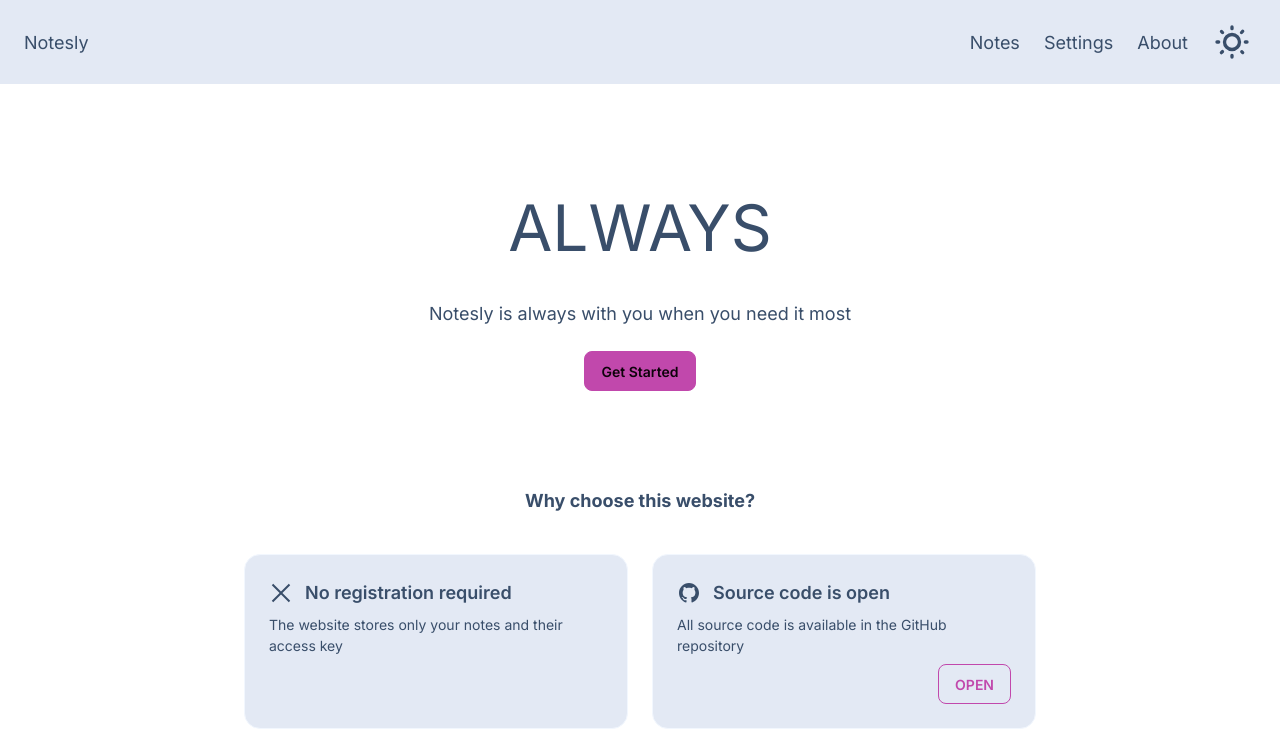
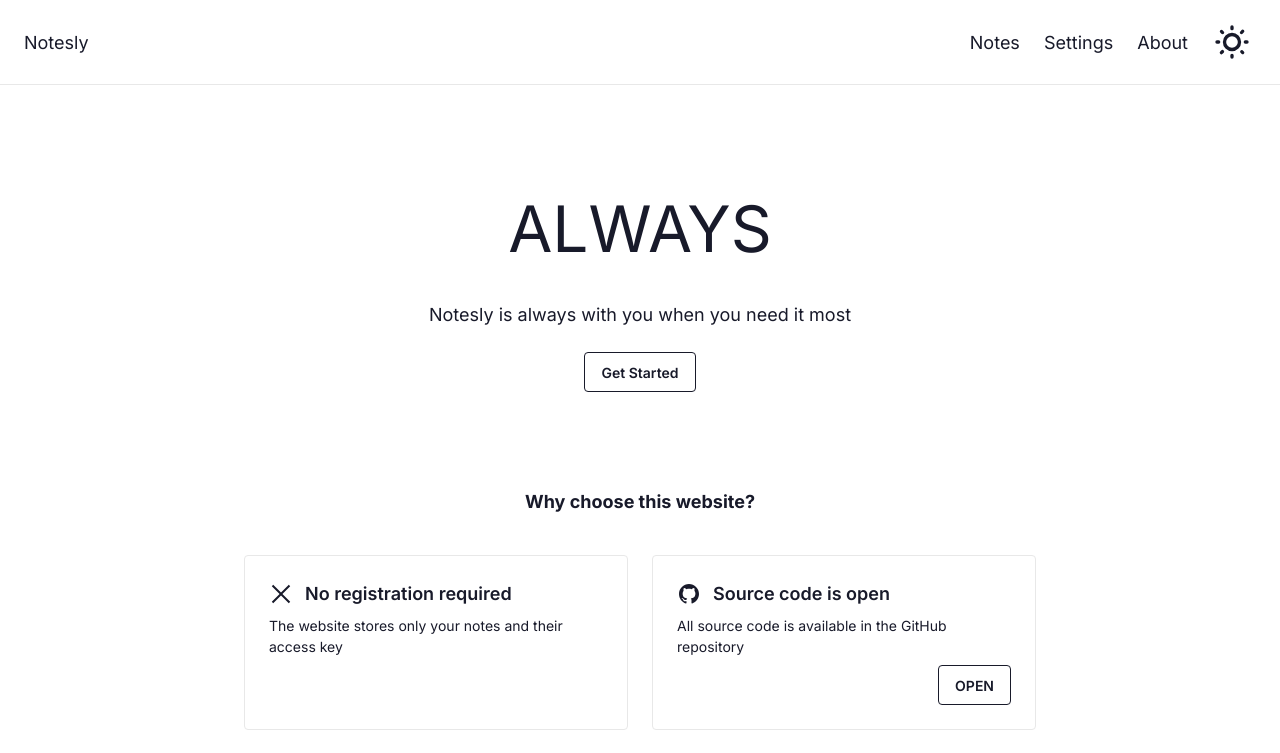
Before and after one commit to sh4man4ik/Notesly, a React (Vite) app in the folder frontend/: page /about in a window 1280 px wide. Shown: the top 753 px of the page. Built offline with nearby package versions, Linux system fonts and the light colour scheme.

Commit message:
New theme

```diff
--- a/frontend/src/index.css
+++ b/frontend/src/index.css
@@ -2,8 +2,8 @@
 
 @plugin "daisyui" {
 	themes:
-		winter --default,
-		dim --prefersdark;
+		corporate --default,
+		black --prefersdark;
 }
 
 /* font for all elements*/
@@ -16,7 +16,7 @@
 /* main color of content */
 
 .main-content-color {
-	@apply bg-base-300 text-base-content;
+	@apply bg-base-100 text-base-content;
 }
 
 /* alert style */
--- a/frontend/src/modules/AccessKey/AccessKey.tsx
+++ b/frontend/src/modules/AccessKey/AccessKey.tsx
@@ -53,15 +53,15 @@ function AccessKey() {
 					<legend className="fieldset-legend small-font">{getText('keyFieldset.title')}</legend>
 					<input
 						type="text"
-						className="input small-font bg-base-300 text-base-content"
+						className="input small-font bg-base-200 text-base-content"
 						value={url + key}
 						disabled
 					/>
 					<div className="flex gap-2">
-						<button className="btn btn-accent flex-1 small-font" onClick={copyKey}>
+						<button className="btn btn-outline btn-success flex-1 small-font" onClick={copyKey}>
 							{getText('accessKey.firstButton')}
 						</button>
-						<button className="btn btn-error flex-1 small-font" onClick={remakeKey}>
+						<button className="btn btn-outline btn-info flex-1 small-font" onClick={remakeKey}>
 							{getText('accessKey.secondButton')}
 						</button>
 					</div>
--- a/frontend/src/modules/Cards/components/Card/Card.tsx
+++ b/frontend/src/modules/Cards/components/Card/Card.tsx
@@ -14,7 +14,7 @@ function Card(props: any) {
 					<p className="small-font">{props.text}</p>
 					<div className="card-actions justify-end">
 						{props.button ? (
-							<button className="btn btn-outline btn-accent small-font" onClick={openGitHubRepo}>
+							<button className="btn btn-outline small-font" onClick={openGitHubRepo}>
 								{props.button}
 							</button>
 						) : (
--- a/frontend/src/modules/Hero/Hero.tsx
+++ b/frontend/src/modules/Hero/Hero.tsx
@@ -16,7 +16,7 @@ function Hero() {
 						</span>
 						<p className="py-6 medium-font">{getText('hero.subtitle')}</p>
 						<Link to="/">
-							<button className="btn btn-accent small-font">{getText('hero.button')}</button>
+							<button className="btn btn-outline small-font">{getText('hero.button')}</button>
 						</Link>
 					</div>
 				</div>
--- a/frontend/src/modules/Notes/Notes.tsx
+++ b/frontend/src/modules/Notes/Notes.tsx
@@ -67,7 +67,7 @@ function Notes() {
 						theme="bubble"
 						modules={modules}
 						value={String(notes)}
-						className="textarea main-content-color outline-none w-[95%] mt-[2.5%] mb-[2.5%]"
+						className="textarea main-content-color border-base-200 outline-none w-[95%] mt-[2.5%] mb-[2.5%]"
 						onChange={handleChange}
 						placeholder={getText('notes.placeholder')}
 					></ReactQuill>
--- a/frontend/src/modules/Notes/components/Skeleton/Skeleton.tsx
+++ b/frontend/src/modules/Notes/components/Skeleton/Skeleton.tsx
@@ -1,7 +1,7 @@
 function Skeleton() {
 	return (
 		<>
-			<div className="skeleton w-[95%] mt-[2.5%] mb-[2.5%]"></div>
+			<div className="skeleton w-[95%] mt-[2.5%] mb-[2.5%] bg-base-200"></div>
 		</>
 	);
 }
--- a/frontend/src/shared/components/Footer/Footer.tsx
+++ b/frontend/src/shared/components/Footer/Footer.tsx
@@ -3,7 +3,7 @@ import getText from '../../texts/texts.ts';
 function Footer() {
 	return (
 		<>
-			<footer className="margin-top footer sm:footer-horizontal footer-center main-content-color p-4 small-font">
+			<footer className="border-t border-base-200 margin-top footer sm:footer-horizontal footer-center main-content-color p-4 small-font">
 				<aside>
 					<p>{getText('footer.text')}</p>
 				</aside>
--- a/frontend/src/shared/components/Navbar/Navbar.tsx
+++ b/frontend/src/shared/components/Navbar/Navbar.tsx
@@ -19,7 +19,7 @@ function Navbar() {
 
 	return (
 		<>
-			<div className="drawer">
+			<div className="drawer border-b border-base-200">
 				<input id="my-drawer-2" type="checkbox" className="drawer-toggle" />
 				<div className="drawer-content flex flex-col">
 					{/* Navbar */}
--- a/frontend/src/shared/globals/globals.ts
+++ b/frontend/src/shared/globals/globals.ts
@@ -1,8 +1,8 @@
 function initGlobals() {
 	/* theme */
 	if (!localStorage.getItem('theme')) {
-		let darkTheme = 'dim';
-		let lightTheme = 'winter';
+		let darkTheme = 'black';
+		let lightTheme = 'corporate';
 
 		if (window.matchMedia('(prefers-color-scheme: dark)').matches) {
 			localStorage.setItem('theme', darkTheme);
--- a/frontend/src/shared/ui/ThemeController/ThemeController.tsx
+++ b/frontend/src/shared/ui/ThemeController/ThemeController.tsx
@@ -1,8 +1,8 @@
 import { useState, useEffect } from 'react';
 
 function ThemeController() {
-	let darkTheme = 'dim';
-	let lightTheme = 'winter';
+	let darkTheme = 'black';
+	let lightTheme = 'corporate';
 
 	let [theme, setTheme] = useState(() => {
 		return localStorage.getItem('theme') || '';
```
